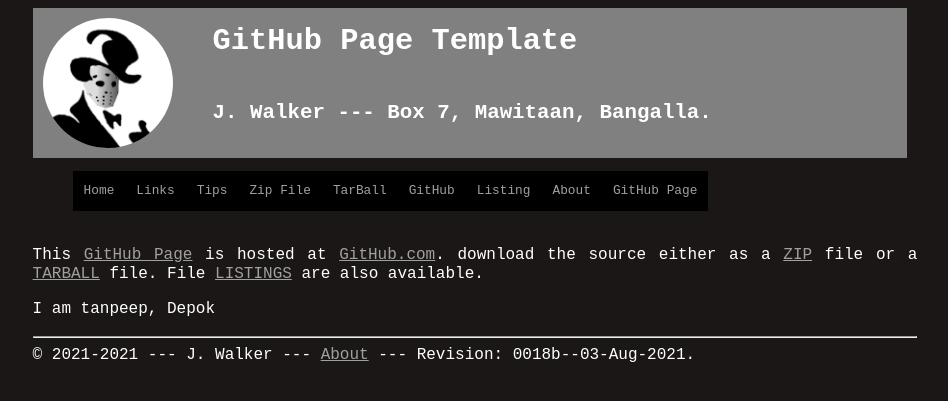
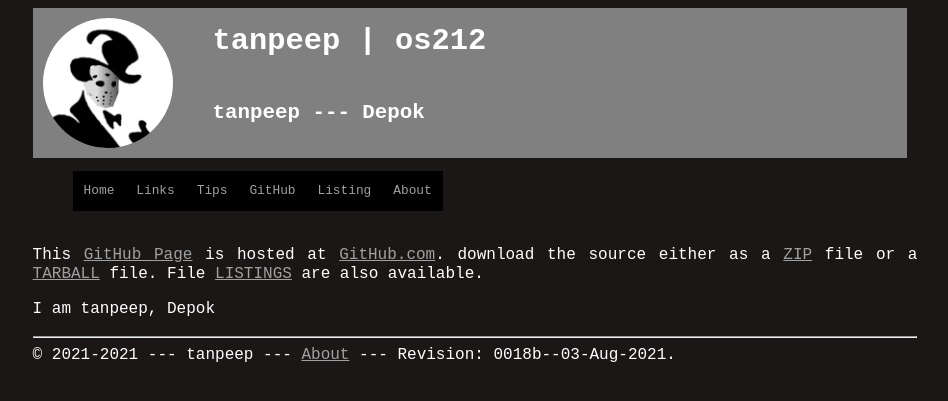
Before and after one commit to tanpeep/os212, a Jekyll site: the page built from index.md, in a window 1280 px wide. Shown: the top 401 px of the page, without its empty margins (165-1113 px from the left). Built offline with Jekyll 4.4.1, drawn with Linux system fonts in a browser that asks for light colours.

Commit message:
os212 updating _config.yml

```diff
--- a/_config.yml
+++ b/_config.yml
@@ -1,8 +1,8 @@
 version:     "0018b--03-Aug-2021"
 copyright:   "2021-2021"
 description:
-  This is a
-  GitHub Page Template
+  This is my
+  GitHub Page for OS212
 disclaimer:
   I have spoken.
 keywords:    "jekyll, testing"
@@ -13,22 +13,16 @@ navbarlinks:
   link:      "/LINKS/"
 - navbar:    "Tips"
   link:      "/TIPS/"
-- navbar:    "Zip File"
-  link:      "/template.zip"
-- navbar:    "TarBall"
-  link:      "/template.tar.bz2"
 - navbar:    "GitHub"
-  link:      "https://github.com/ThisIsHowMeDoIt/template/"
+  link:      "https://github.com/tanpeep/os212/"
 - navbar:    "Listing"
   link:      "/000.html"
 - navbar:    "About"
   link:      "/ABOUT/"
-- navbar:    "GitHub Page"
-  link:      "https://template.vlsm.org/"
-title:       "GitHub Page Template"
+title:       "tanpeep | os212"
 lang:        "en-US"
-author:      "J. Walker"
-address:     "Box 7, Mawitaan, Bangalla."
+author:      "tanpeep"
+address:     "Depok"
 sitemap:     "true"
 markdown:    "kramdown"
 defaults:
@@ -45,4 +39,4 @@ google_analytics: "UA-89852122-15"
 
 urlweb:           "https://template.vlsm.org/"
 urlcontact:       "TBA"
-urlgithub:        "https://github.com/ThisIsHowMeDoIt/template"
+urlgithub:        "https://github.com/tanpeep/os212/"
```
